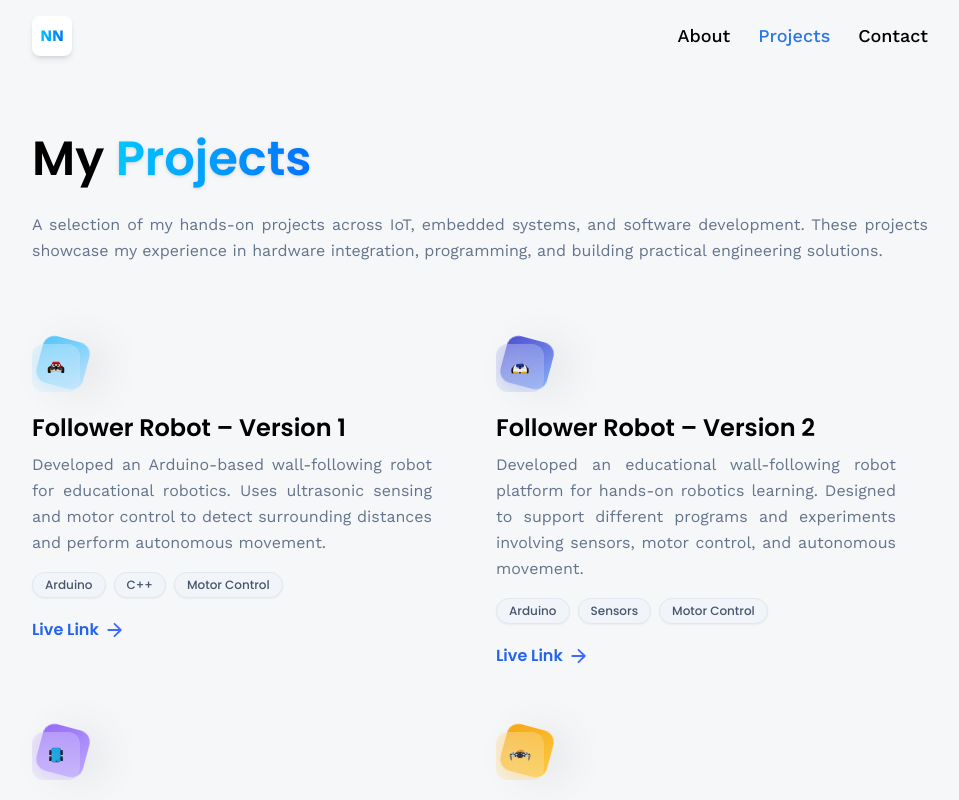
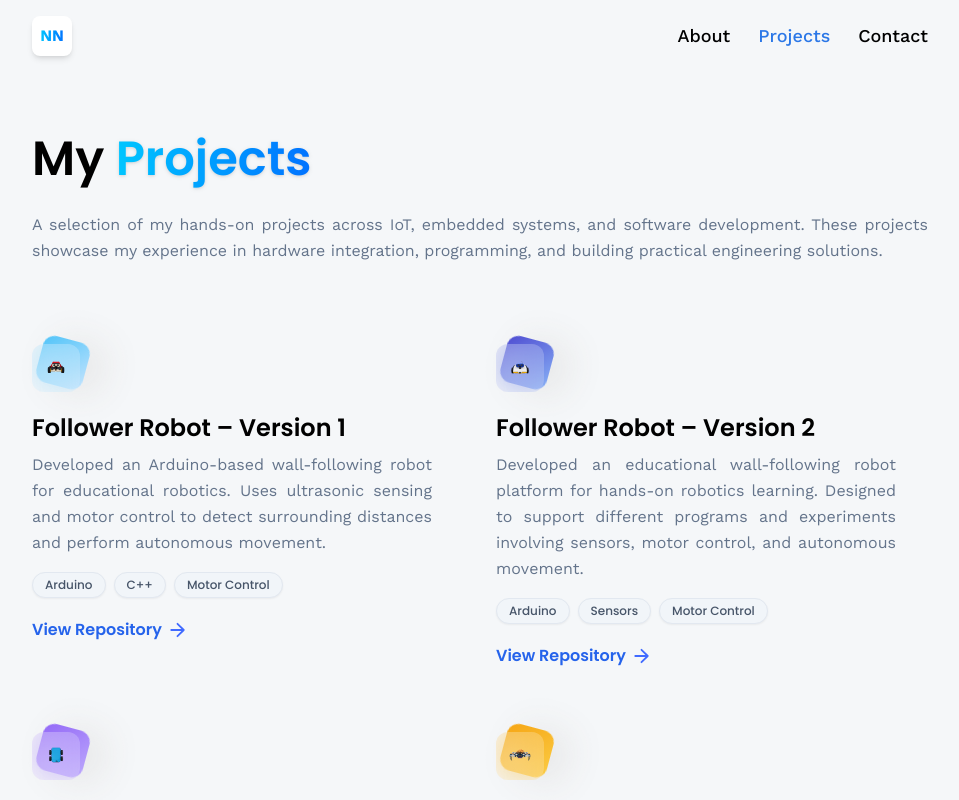
Before and after one commit to Petinggi-Teknik-Indonesia/nabil-portofolio, a React (Vite) app: page /projects in a window 1280 px wide. Shown: the top 800 px of the page, without its empty margins (160-1119 px from the left). Built offline with nearby package versions, Linux system fonts and the light colour scheme.

Commit message:
Refine project repository links

```diff
--- a/src/pages/Projects.jsx
+++ b/src/pages/Projects.jsx
@@ -59,7 +59,7 @@ const Projects = () => {
                   rel='noopener noreferrer'
                   className='font-semibold text-blue-600'
                 >
-                  Live Link
+                  View Repository
                 </Link>
 
                 <img
```
